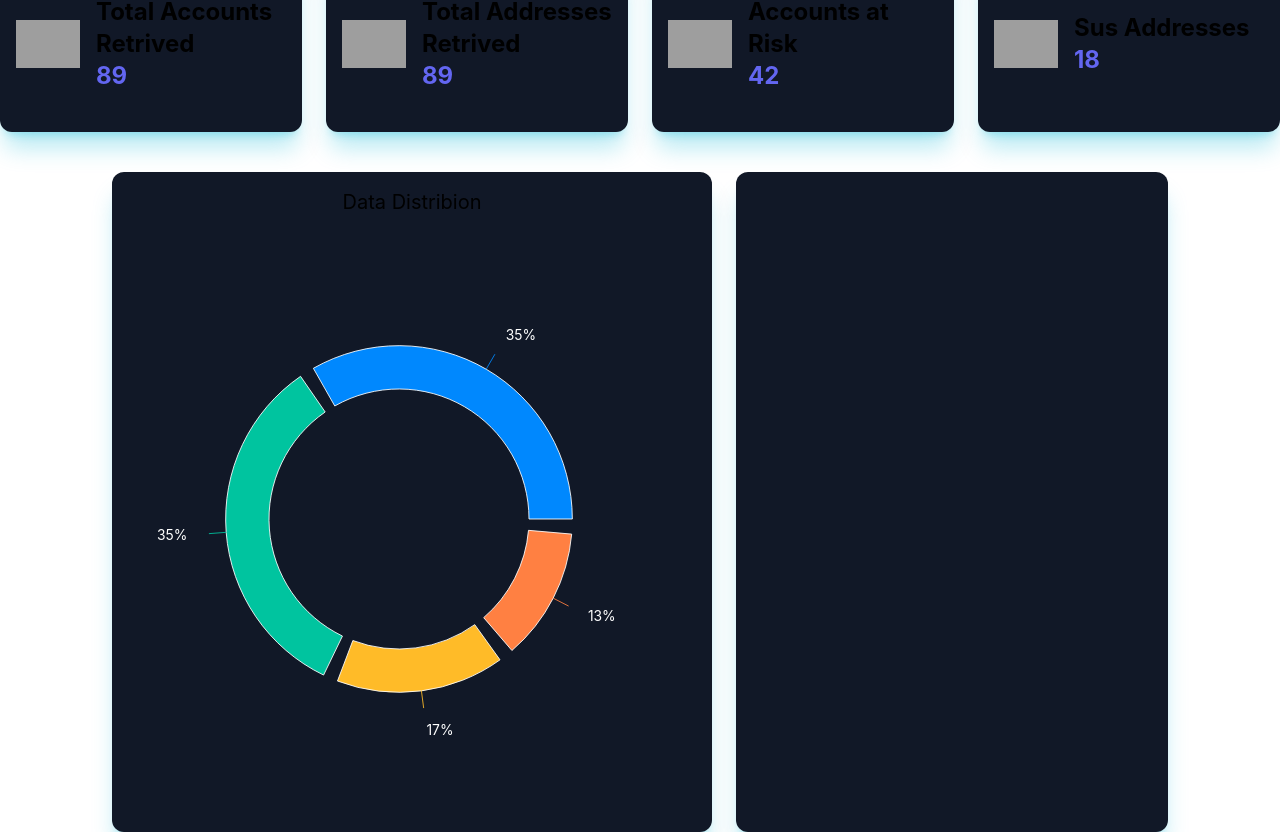
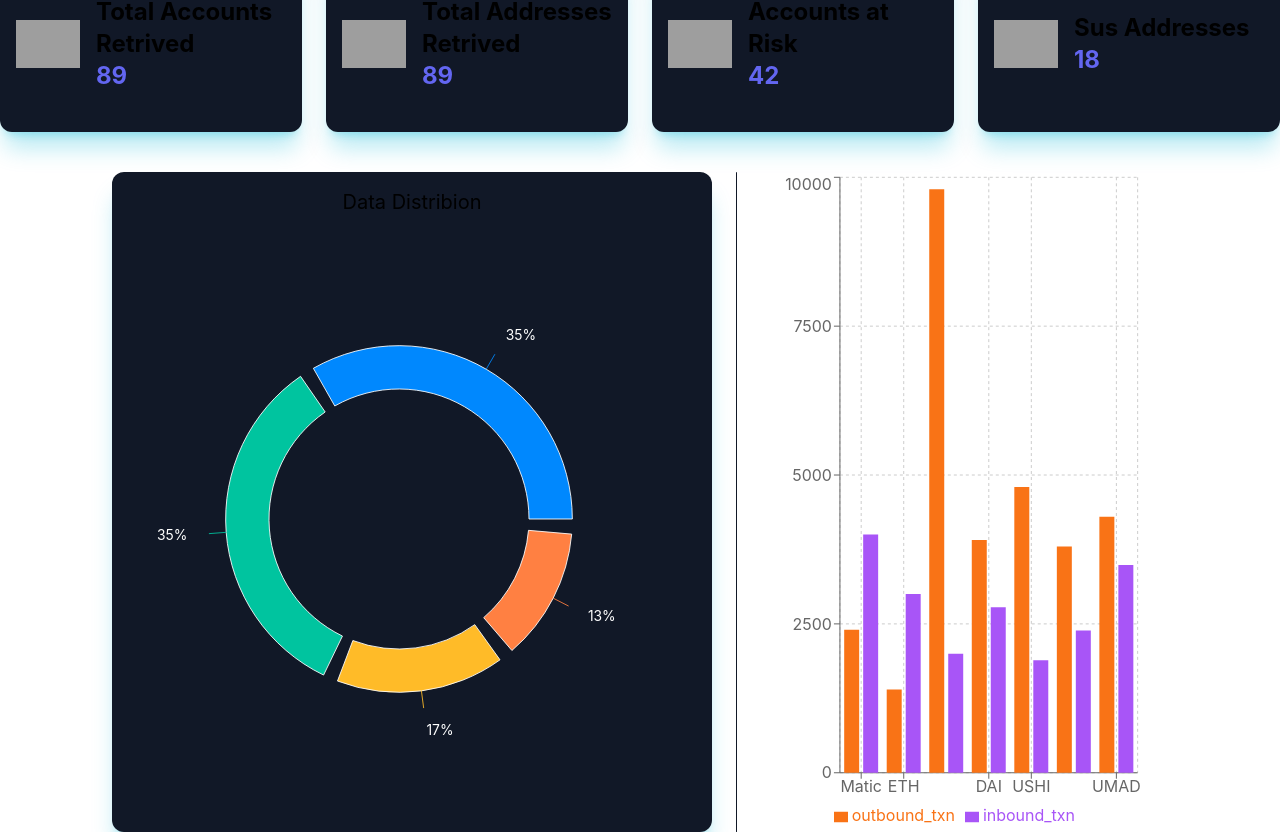
Before and after one commit to detasecure/ethIndia2022, a Next.js app: page /dashboard in a window 1280 px wide. Shown: the part 336-1168 px from the top of the page. Built offline with nearby package versions, Linux system fonts and the light colour scheme; grey boxes are pictures that could not be loaded; what connectkit, wagmi would draw is missing.

Commit message:
well done sir

```diff
--- a/components/dashboard/Charts.tsx
+++ b/components/dashboard/Charts.tsx
@@ -1,11 +1,95 @@
 import { NextPage } from "next";
-import React from "react";
+import React, { PureComponent } from "react";
 import { PieChart, Pie, Sector, Cell, ResponsiveContainer } from "recharts";
 import Data from "../dashboard/sample.json";
 const acc = Data.meta.results;
 const wal = Data.meta.results;
 const h_w = Data.meta.high_risk_wallet_count;
 const h_a = Data.meta.high_risk_people;
+
+import {
+  BarChart,
+  Bar,
+  XAxis,
+  YAxis,
+  CartesianGrid,
+  Tooltip,
+  Legend,
+} from "recharts";
+
+const dataCh = [
+  {
+    name: "Matic",
+    inbound_txn: 4000,
+    outbound_txn: 2400,
+    amt: 2400,
+  },
+  {
+    name: "ETH",
+    inbound_txn: 3000,
+    outbound_txn: 1398,
+    amt: 2210,
+  },
+  {
+    name: "Bitcoin",
+    inbound_txn: 2000,
+    outbound_txn: 9800,
+    amt: 2290,
+  },
+  {
+    name: "DAI",
+    inbound_txn: 2780,
+    outbound_txn: 3908,
+    amt: 2000,
+  },
+  {
+    name: "USHI",
+    inbound_txn: 1890,
+    outbound_txn: 4800,
+    amt: 2181,
+  },
+  {
+    name: "BUSHI",
+    inbound_txn: 2390,
+    outbound_txn: 3800,
+    amt: 2500,
+  },
+  {
+    name: "UMAD",
+    inbound_txn: 3490,
+    outbound_txn: 4300,
+    amt: 2100,
+  },
+];
+
+class Example extends PureComponent {
+  render() {
+    return (
+      <ResponsiveContainer width="100000%" height="100%">
+        <BarChart
+          width={700}
+          height={300}
+          data={dataCh}
+          margin={{
+            top: 5,
+            right: 30,
+            left: 20,
+            bottom: 5,
+          }}
+        >
+          <CartesianGrid strokeDasharray="3 3" />
+          <XAxis dataKey="name" />
+          <YAxis />
+          <Tooltip />
+          <Legend />
+          <Bar dataKey="outbound_txn" fill="#f97316" />
+          <Bar dataKey="inbound_txn" fill="#a855f7" />
+        </BarChart>
+      </ResponsiveContainer>
+    );
+  }
+}
+
 const Charts: NextPage = () => {
   const data = [
     { name: "Group A", value: acc },
@@ -79,7 +163,8 @@ const Charts: NextPage = () => {
         </PieChart>
       </div>
 
-      <div className="mix-blend-lighten shadow-xl w-full bg-gray-900 rounded-xl shadow-cyan-500/30"></div>
+      <div className="mix-blend-lighten shadow-xl    w-full bg-gray-900 rounded-xl shadow-cyan-500/30"></div>
+      <Example />
     </div>
   );
 };
--- a/pages/dashboard.tsx
+++ b/pages/dashboard.tsx
@@ -1,4 +1,4 @@
-import React, { useEffect, useState } from "react";
+import React, { useEffect, useState, PureComponent } from "react";
 import Charts from "../components/dashboard/Charts";
 import Stats from "../components/dashboard/Stats";
 import { useRouter } from "next/router";
```
